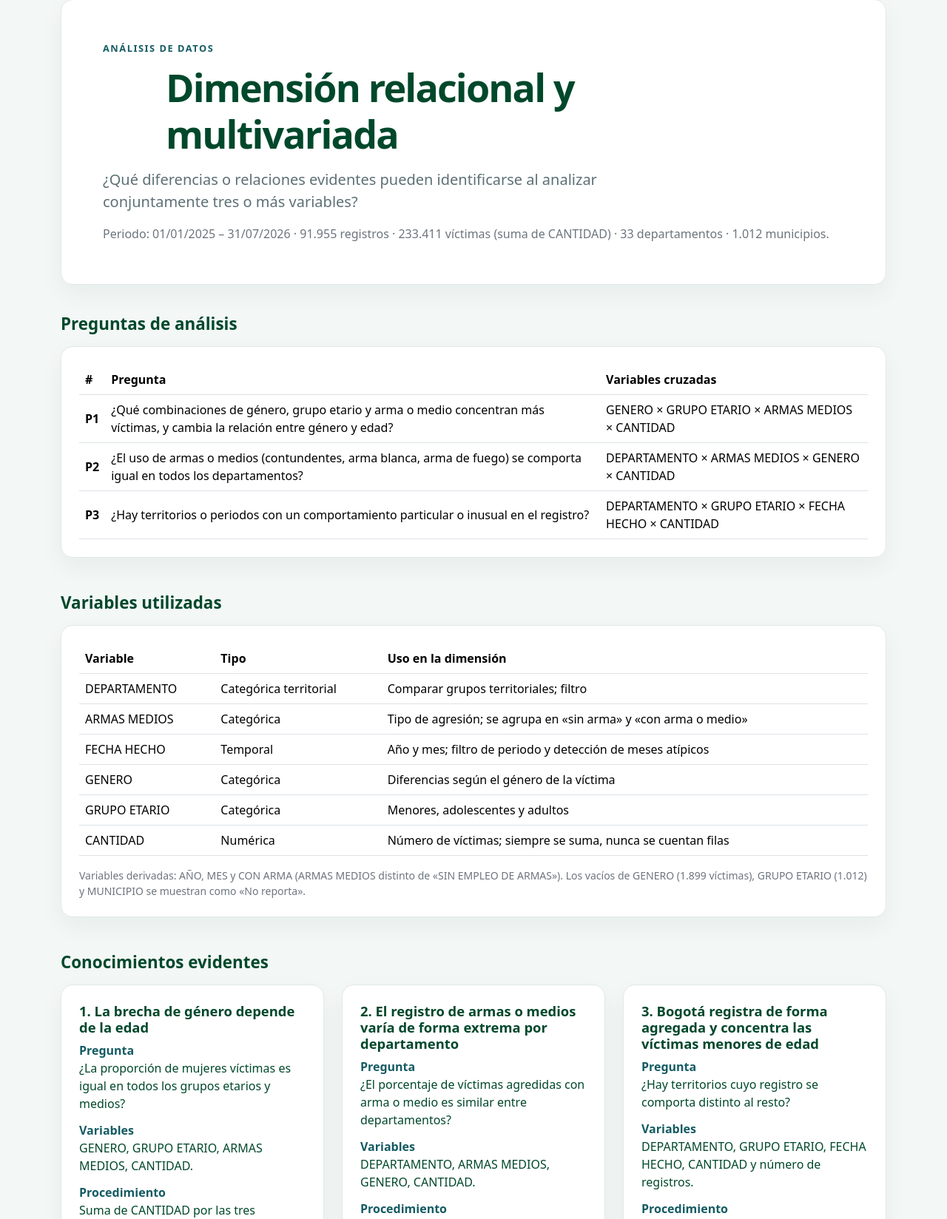
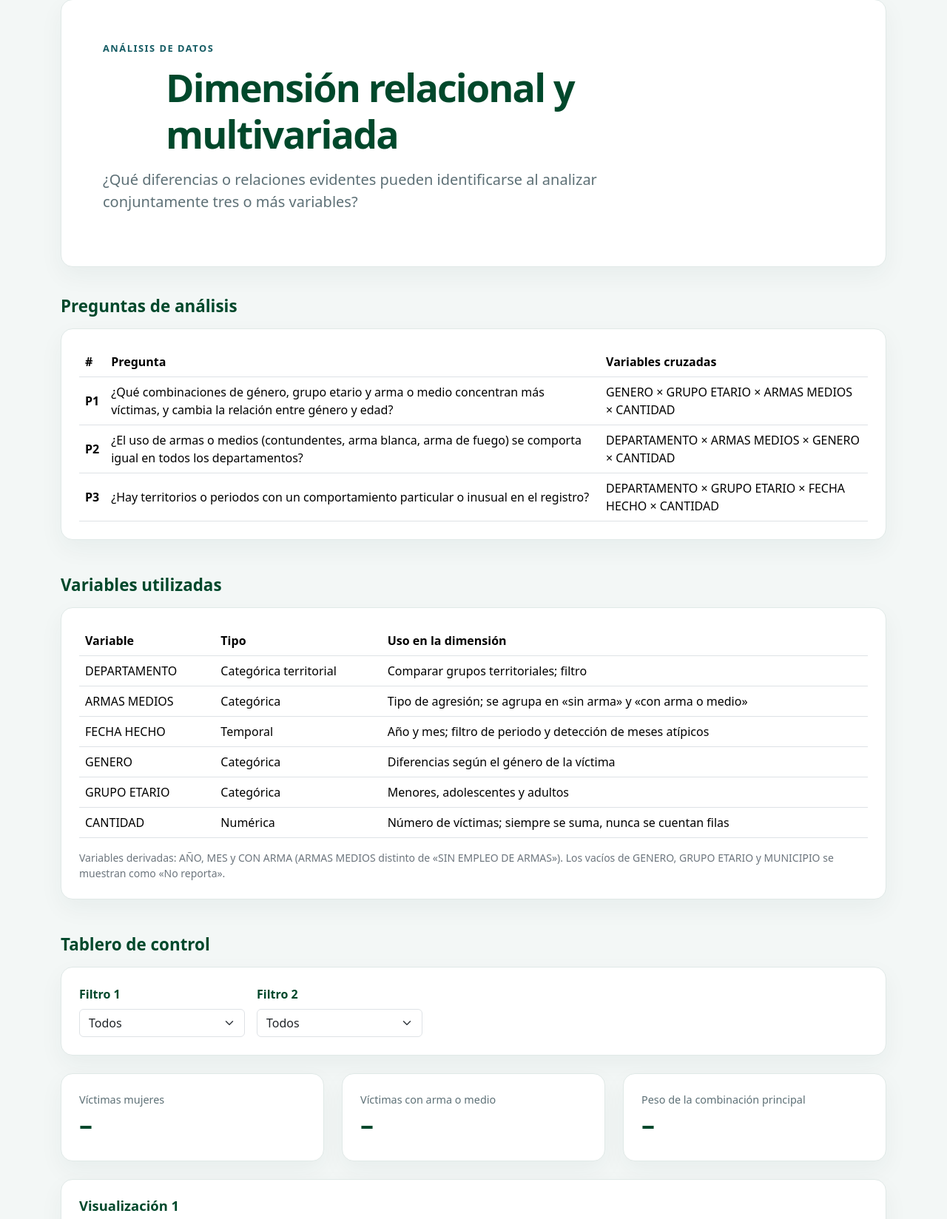
Before and after one commit to Teffy-glicth/analisis_violencia_intrafamiliar, a Flask app: page /multivariada in a window 1280 px wide. Shown: the part 121-1769 px from the top of the page at 74% size. Run offline with Flask 3, Linux system fonts and the light colour scheme.

Commit message:
Añadir funciones y visualizaciones para el análisis multivariado de la violencia intrafamiliar, se incluye la estructura del tablero.

```diff
--- a/templates/multivariada.html
+++ b/templates/multivariada.html
@@ -3,6 +3,8 @@
 {% block title %}Dimensión relacional y multivariada | Violencia intrafamiliar{% endblock %}
 
 {% block head %}
+  {# Estilos temporales de la dimensión multivariada: quitar este bloque cuando el
+     responsable agregue los generales. #}
   <style>
     .mv-card {
       height: 100%;
@@ -25,8 +27,59 @@
     .mv-knowledge dd {
       margin-bottom: 0.75rem;
     }
+
+    .mv-filters {
+      display: flex;
+      flex-wrap: wrap;
+      gap: 1rem;
+      align-items: end;
+    }
+
+    .mv-filters .form-select {
+      min-width: 14rem;
+    }
+
+    .mv-kpi-label {
+      margin-bottom: 0.25rem;
+      color: var(--muted);
+      font-size: 0.9rem;
+    }
+
+    .mv-kpi-value {
+      margin-bottom: 0.25rem;
+      font-size: 2.25rem;
+      font-weight: 750;
+      line-height: 1.1;
+    }
+
+    .mv-kpi-note {
+      margin-bottom: 0;
+      color: var(--muted);
+      font-size: 0.85rem;
+    }
+
+    .mv-chart {
+      display: flex;
+      align-items: center;
+      justify-content: center;
+      min-height: 22rem;
+      border: 1px dashed #c9d3d1;
+      border-radius: 0.75rem;
+      color: var(--muted);
+    }
+
+    .mv-interpretation {
+      margin-top: 1rem;
+      margin-bottom: 0;
+      padding-top: 1rem;
+      border-top: 1px solid #e0e9e7;
+    }
   </style>
 {% endblock %}
+
+{# Formato colombiano: 91.955 y 73,9 %. Los datos llegan desde app.py (resumen e indicadores). #}
+{% macro entero(valor) %}{{ "{:,}".format(valor) | replace(",", ".") }}{% endmacro %}
+{% macro pct(valor) %}{{ "%.1f" | format(valor) | replace(".", ",") }} %{% endmacro %}
 
 {% block content %}
   <section class="construction-panel">
@@ -36,10 +89,13 @@
       ¿Qué diferencias o relaciones evidentes pueden identificarse al analizar
       conjuntamente tres o más variables?
     </p>
-    <p class="text-secondary mb-0">
-      Periodo: 01/01/2025 – 31/07/2026 · 91.955 registros · 233.411 víctimas
-      (suma de CANTIDAD) · 33 departamentos · 1.012 municipios.
-    </p>
+    {% if resumen is defined %}
+      <p class="text-secondary mb-0">
+        Periodo: {{ resumen.fecha_inicial.strftime("%d/%m/%Y") }} – {{ resumen.fecha_final.strftime("%d/%m/%Y") }}
+        · {{ entero(resumen.registros) }} registros · {{ entero(resumen.victimas) }} víctimas
+        (suma de CANTIDAD) · {{ resumen.departamentos }} departamentos · {{ entero(resumen.municipios) }} municipios.
+      </p>
+    {% endif %}
   </section>
 
   <section class="mb-5" aria-labelledby="preguntas-heading">
@@ -96,15 +152,109 @@
       </table>
       <p class="text-secondary small mt-3 mb-0">
         Variables derivadas: AÑO, MES y CON ARMA (ARMAS MEDIOS distinto de «SIN EMPLEO DE ARMAS»).
-        Los vacíos de GENERO (1.899 víctimas), GRUPO ETARIO (1.012) y MUNICIPIO se muestran como «No reporta».
+        {% if resumen is defined %}
+          Los vacíos de GENERO ({{ entero(resumen.victimas_sin_genero) }} víctimas),
+          GRUPO ETARIO ({{ entero(resumen.victimas_sin_grupo_etario) }}) y MUNICIPIO
+          ({{ resumen.registros_sin_municipio }} registros) se muestran como «No reporta».
+        {% else %}
+          Los vacíos de GENERO, GRUPO ETARIO y MUNICIPIO se muestran como «No reporta».
+        {% endif %}
       </p>
+    </div>
+  </section>
+
+  <section class="mb-5" aria-labelledby="tablero-heading">
+    <h2 id="tablero-heading" class="section-heading">Tablero de control</h2>
+
+    <div class="mv-card mb-4">
+      <form class="mv-filters" aria-label="Filtros del tablero">
+        <div>
+          <label for="filtro-1" class="form-label fw-semibold">Filtro 1</label>
+          <select id="filtro-1" class="form-select">
+            <option value="">Todos</option>
+          </select>
+        </div>
+        <div>
+          <label for="filtro-2" class="form-label fw-semibold">Filtro 2</label>
+          <select id="filtro-2" class="form-select">
+            <option value="">Todos</option>
+          </select>
+        </div>
+      </form>
+    </div>
+
+    <div class="row g-4 mb-4">
+      <div class="col-12 col-md-4">
+        <div class="mv-card">
+          <p class="mv-kpi-label">Víctimas mujeres</p>
+          {% if indicadores is defined %}
+            <p id="kpi-mujeres" class="mv-kpi-value">{{ pct(indicadores.pct_mujeres) }}</p>
+            <p id="kpi-mujeres-nota" class="mv-kpi-note">
+              {{ entero(indicadores.mujeres) }} de {{ entero(indicadores.victimas) }} víctimas
+            </p>
+          {% else %}
+            <p id="kpi-mujeres" class="mv-kpi-value">–</p>
+          {% endif %}
+        </div>
+      </div>
+      <div class="col-12 col-md-4">
+        <div class="mv-card">
+          <p class="mv-kpi-label">Víctimas con arma o medio</p>
+          {% if indicadores is defined %}
+            <p id="kpi-arma" class="mv-kpi-value">{{ pct(indicadores.pct_con_arma) }}</p>
+            <p id="kpi-arma-nota" class="mv-kpi-note">
+              {{ entero(indicadores.con_arma) }} víctimas con contundentes, arma blanca o arma de fuego
+            </p>
+          {% else %}
+            <p id="kpi-arma" class="mv-kpi-value">–</p>
+          {% endif %}
+        </div>
+      </div>
+      <div class="col-12 col-md-4">
+        <div class="mv-card">
+          <p class="mv-kpi-label">Peso de la combinación principal</p>
+          {% if indicadores is defined %}
+            <p id="kpi-combinacion" class="mv-kpi-value">{{ pct(indicadores.pct_combinacion_principal) }}</p>
+            <p id="kpi-combinacion-nota" class="mv-kpi-note">
+              {{ indicadores.combinacion_principal | capitalize }}
+              ({{ entero(indicadores.victimas_combinacion_principal) }} víctimas)
+            </p>
+          {% else %}
+            <p id="kpi-combinacion" class="mv-kpi-value">–</p>
+          {% endif %}
+        </div>
+      </div>
+    </div>
+
+    <div class="row g-4">
+      <div class="col-12">
+        <article class="mv-card">
+          <h3>Visualización 1</h3>
+          <div id="grafica-1" class="mv-chart">Gráfica 1</div>
+          <p class="mv-interpretation"><strong>Interpretación:</strong></p>
+        </article>
+      </div>
+      <div class="col-12">
+        <article class="mv-card">
+          <h3>Visualización 2</h3>
+          <div id="grafica-2" class="mv-chart">Gráfica 2</div>
+          <p class="mv-interpretation"><strong>Interpretación:</strong></p>
+        </article>
+      </div>
+      <div class="col-12">
+        <article class="mv-card">
+          <h3>Visualización 3</h3>
+          <div id="grafica-3" class="mv-chart">Gráfica 3</div>
+          <p class="mv-interpretation"><strong>Interpretación:</strong></p>
+        </article>
+      </div>
     </div>
   </section>
 
   <section class="mb-5" aria-labelledby="conocimientos-heading">
     <h2 id="conocimientos-heading" class="section-heading">Conocimientos evidentes</h2>
     <div class="row g-4">
-      <div class="col-12 col-xl-4">
+      <div class="col-12">
         <article class="mv-card">
           <h3>1. La brecha de género depende de la edad</h3>
           <dl class="mv-knowledge">
@@ -132,7 +282,7 @@
         </article>
       </div>
 
-      <div class="col-12 col-xl-4">
+      <div class="col-12">
         <article class="mv-card">
           <h3>2. El registro de armas o medios varía de forma extrema por departamento</h3>
           <dl class="mv-knowledge">
@@ -160,7 +310,7 @@
         </article>
       </div>
 
-      <div class="col-12 col-xl-4">
+      <div class="col-12">
         <article class="mv-card">
           <h3>3. Bogotá registra de forma agregada y concentra las víctimas menores de edad</h3>
           <dl class="mv-knowledge">
@@ -202,4 +352,17 @@
       </ul>
     </div>
   </section>
+
+  <div class="row g-4 mb-5">
+    <section class="col-12 col-lg-6" aria-labelledby="limitacion-heading">
+      <div class="mv-card">
+        <h2 id="limitacion-heading" class="section-heading">Limitación del análisis</h2>
+      </div>
+    </section>
+    <section class="col-12 col-lg-6" aria-labelledby="decision-heading">
+      <div class="mv-card">
+        <h2 id="decision-heading" class="section-heading">Decisión sustentada en los datos</h2>
+      </div>
+    </section>
+  </div>
 {% endblock %}
```
Also changed, not shown: dimensiones/multivariada.py (+134 -8 lines).
